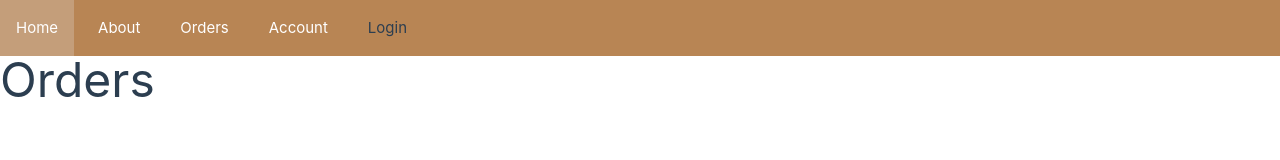
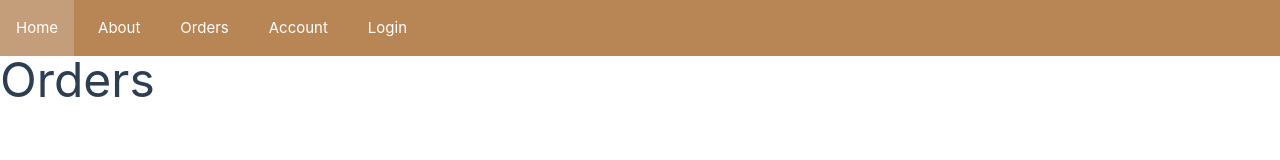
Before and after one commit to Xxenon22/SPMH-Project, a Vue app: page /orders in a window 1280 px wide. Shown: the top 160 px of the page. Built offline with nearby package versions, Linux system fonts and the light colour scheme.

Commit message:
fix login link styling

```diff
--- a/src/components/Navbar.vue
+++ b/src/components/Navbar.vue
@@ -13,12 +13,12 @@
         </RouterLink>
       </li>
       <li>
-        <RouterLink :to="{ name: 'account' }" class="nav-link"
-          >Account</RouterLink
-        >
+        <RouterLink :to="{ name: 'account' }" class="nav-link">
+          Account
+        </RouterLink>
       </li>
       <li>
-        <RouterLink :to="{ name: 'login' }" class="p-4">Login</RouterLink>
+        <RouterLink :to="{ name: 'login' }" class="nav-link">Login</RouterLink>
       </li>
     </ul>
   </nav>
```
